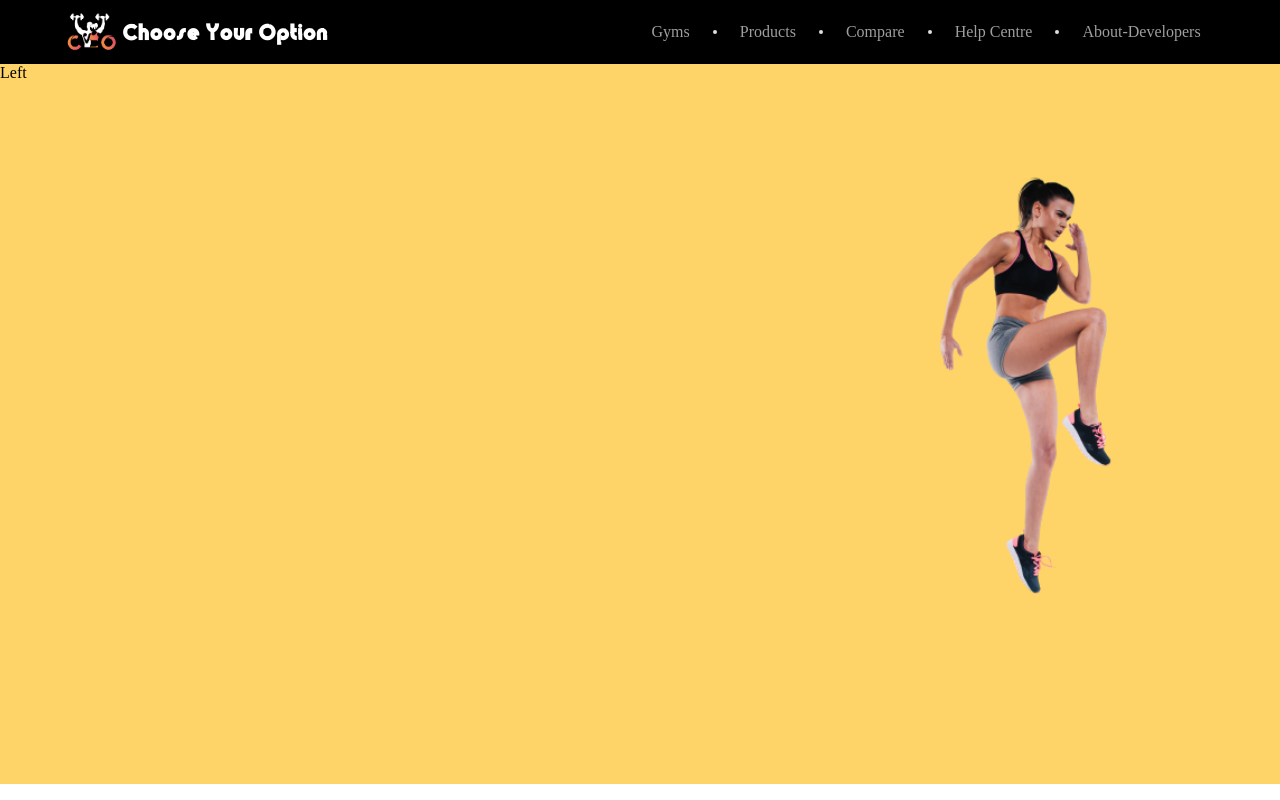
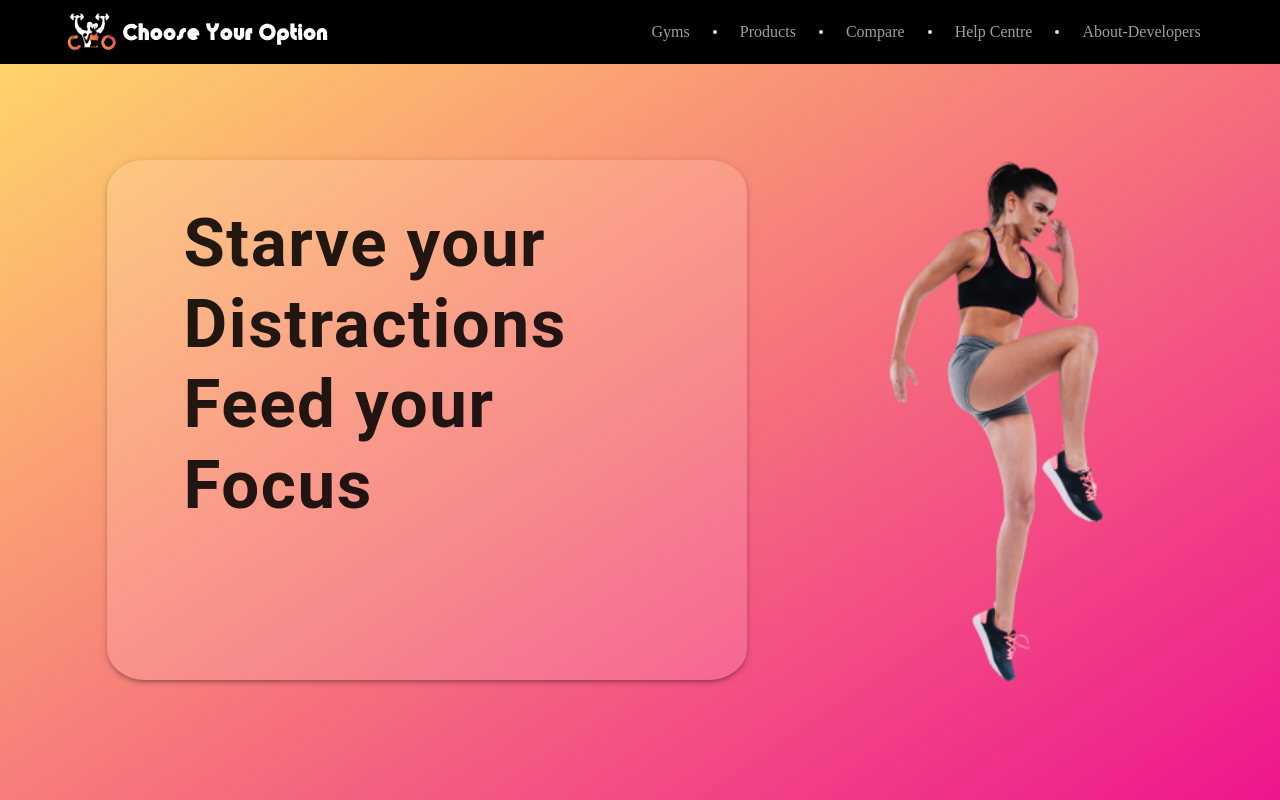
Before and after one commit to Dv2204/Cyo-Web, a React (Create React App) app in the folder client/: page / in a window 1280 px wide. Shown: the top 800 px of the page. Built offline with nearby package versions, Linux system fonts and the light colour scheme.

Commit message:
landing page

```diff
--- a/client/src/components/mainPage/Main.js
+++ b/client/src/components/mainPage/Main.js
@@ -12,7 +12,18 @@ const Main = () => {
         <Grid item lg={12} md={12}>
            <Grid container lg={12} md={12} className={classes.row}>
                <Grid item lg={8} md={8}>
-                    Left
+               <Grid container lg={12} md={12}  justify="center">
+                   <Grid item lg={9} md={9}>
+                   <Paper elevation={3} className={classes.paper} justify="center">
+                       <Typography variant="h2" className={classes.text}>
+                        Starve your <br/>
+                        Distractions <br/>
+                        Feed your <br/>
+                        Focus
+                       </Typography>
+                       </Paper>
+                   </Grid>
+               </Grid>
                </Grid>
                <Grid item lg={4} md={4} >
                <Avatar src={main} alt="Profile" className={classes.image} / >
--- a/client/src/components/mainPage/MainStyles.js
+++ b/client/src/components/mainPage/MainStyles.js
@@ -2,15 +2,30 @@ import { makeStyles } from "@material-ui/core/styles";
 
 export const useStyles = makeStyles((theme) => ({
     row:{
-        backgroundColor: 'rgba(254, 212, 105, 1)',
+       background: 'linear-gradient(to right bottom, #FED469, #ED0891)',
        // height: '100vh',
         width: '100%',
         overflowX: 'hidden'
     },
     image: {
-        width: theme.spacing(40),
-        height: theme.spacing(80),
-        overflowY: 'hidden',
-       marginTop: '5rem'
+       // width: theme.spacing(40),
+      //  height: theme.spacing(70),
+      height: '100vh',
+      width: '20vw',
+       paddingTop: '3.5rem'
+    },
+    paper:{
+        backgroundColor: 'rgba(255, 255, 255, 0.13)',
+        marginTop: '6rem',
+        height: '65vh',
+        borderRadius: '6%'
+    },
+    text: {
+        fontWeight: 'bold',
+        paddingLeft: '4.8rem',
+        paddingTop: '2.7rem',
+        letterSpacing: '0.1rem',
+        fontSize: '4.2rem'
+        //textAlign: 'center'
     }
 }))
```
